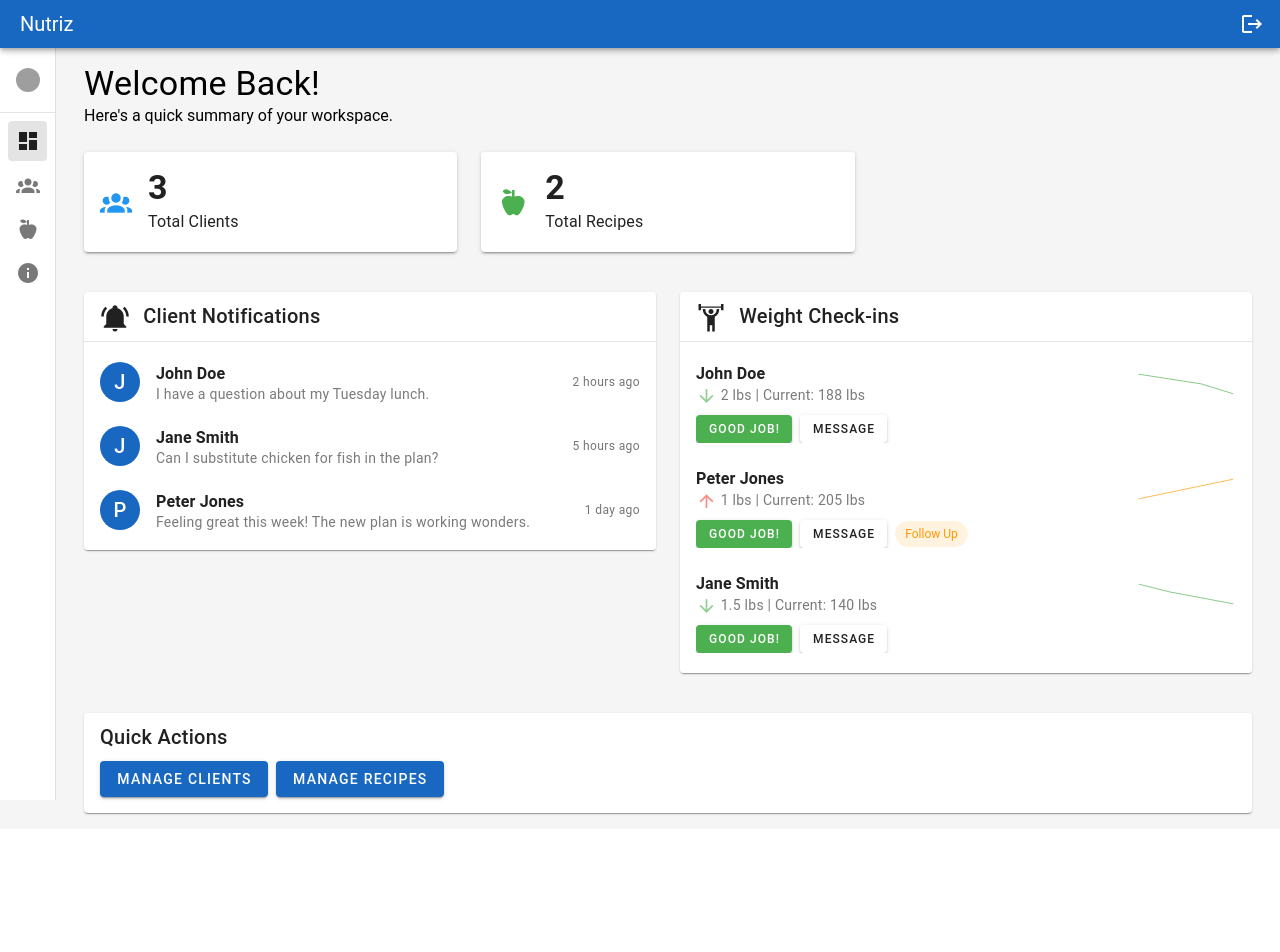
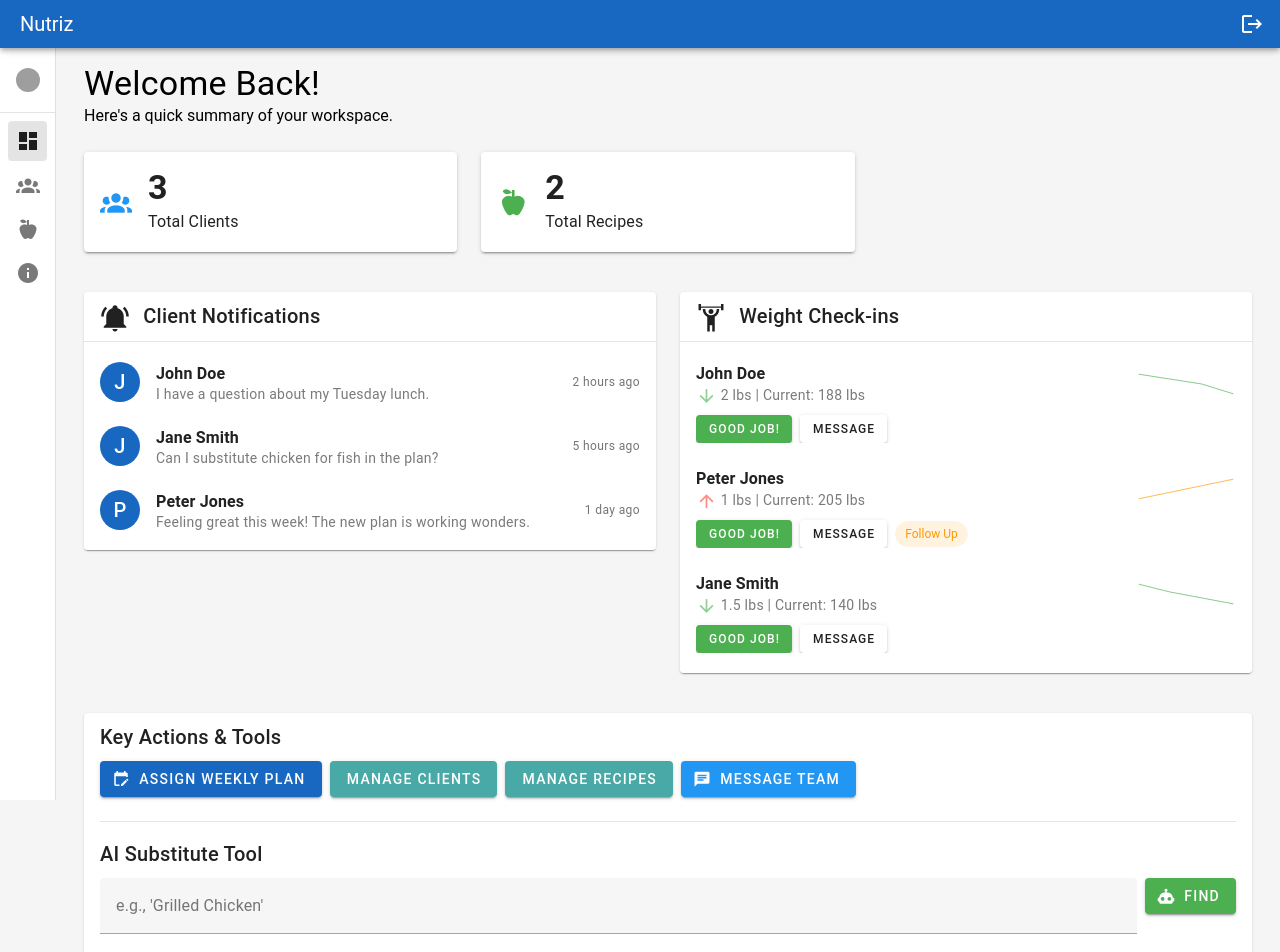
Before and after one commit to joshegilbert/nutriz, a Vue app: page /dashboard in a window 1280 px wide. Shown: the top 952 px of the page. Before the commit the page ends 829 px from the top, so only its background shows below. Built offline with nearby package versions, Linux system fonts and the light colour scheme; grey boxes are pictures that could not be loaded.

Commit message:
feat: add key actions and AI substitute tool

```diff
--- a/src/views/DashboardView.vue
+++ b/src/views/DashboardView.vue
@@ -139,12 +139,44 @@
     <v-row>
       <v-col cols="12">
         <v-card class="mt-4">
-          <v-card-title>Quick Actions</v-card-title>
+          <v-card-title>Key Actions & Tools</v-card-title>
           <v-card-text>
-            <v-btn to="/clients" color="primary" class="mr-2">
-              Manage Clients
-            </v-btn>
-            <v-btn to="/recipes" color="primary">Manage Recipes</v-btn>
+            <v-row align="center">
+              <v-col cols="12">
+                <v-btn to="/plan-assignment" color="primary" class="mr-2 mb-2">
+                  <v-icon start icon="mdi-calendar-edit"></v-icon>
+                  Assign Weekly Plan
+                </v-btn>
+                <v-btn to="/clients" color="secondary" class="mr-2 mb-2">
+                  Manage Clients
+                </v-btn>
+                <v-btn to="/recipes" color="secondary" class="mr-2 mb-2">
+                  Manage Recipes
+                </v-btn>
+                <v-btn @click="messageTeam" color="info" class="mb-2">
+                  <v-icon start icon="mdi-message-text"></v-icon>
+                  Message Team
+                </v-btn>
+              </v-col>
+            </v-row>
+            <v-divider class="my-4"></v-divider>
+            <v-row>
+              <v-col cols="12">
+                <h3 class="text-h6 mb-2">AI Substitute Tool</h3>
+                <div class="d-flex">
+                  <v-text-field
+                    v-model="substituteSearch"
+                    label="e.g., 'Grilled Chicken'"
+                    dense
+                    class="mr-2"
+                  ></v-text-field>
+                  <v-btn @click="findSubstitute" color="success">
+                    <v-icon start icon="mdi-robot"></v-icon>
+                    Find
+                  </v-btn>
+                </div>
+              </v-col>
+            </v-row>
           </v-card-text>
         </v-card>
       </v-col>
@@ -215,6 +247,31 @@ const weightCheckIns = ref([
   },
 ]);
 
+const substituteSearch = ref("");
+
+function findSubstitute() {
+  if (!substituteSearch.value) {
+    alert("Please enter a food to substitute.");
+    return;
+  }
+  // In a real app, this would call an AI service.
+  alert(`Searching for a substitute for '${substituteSearch.value}'...`);
+  // Mock result
+  setTimeout(() => {
+    alert(
+      `AI Suggestion: 'Tofu' is a good substitute for '${substituteSearch.value}' with similar protein content.`
+    );
+  }, 1000);
+}
+
+function messageTeam() {
+  // In a real app, this would open a messaging interface.
+  const message = prompt("Enter your message for the team:");
+  if (message) {
+    alert(`Message sent to the team: "${message}"`);
+  }
+}
+
 function quickMessage(clientId, type) {
   const client = clients.value.find((c) => c.id === clientId);
   if (!client) return;
```
